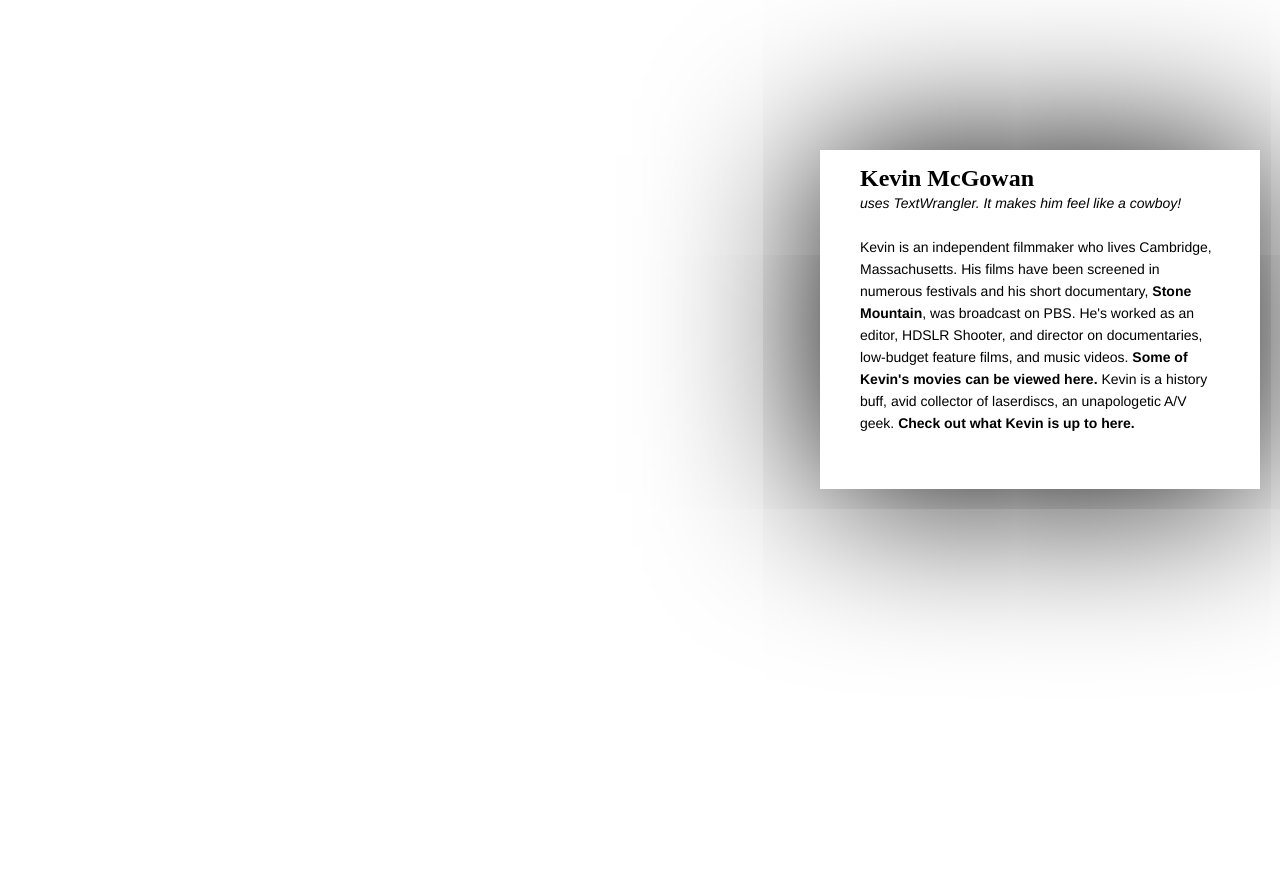
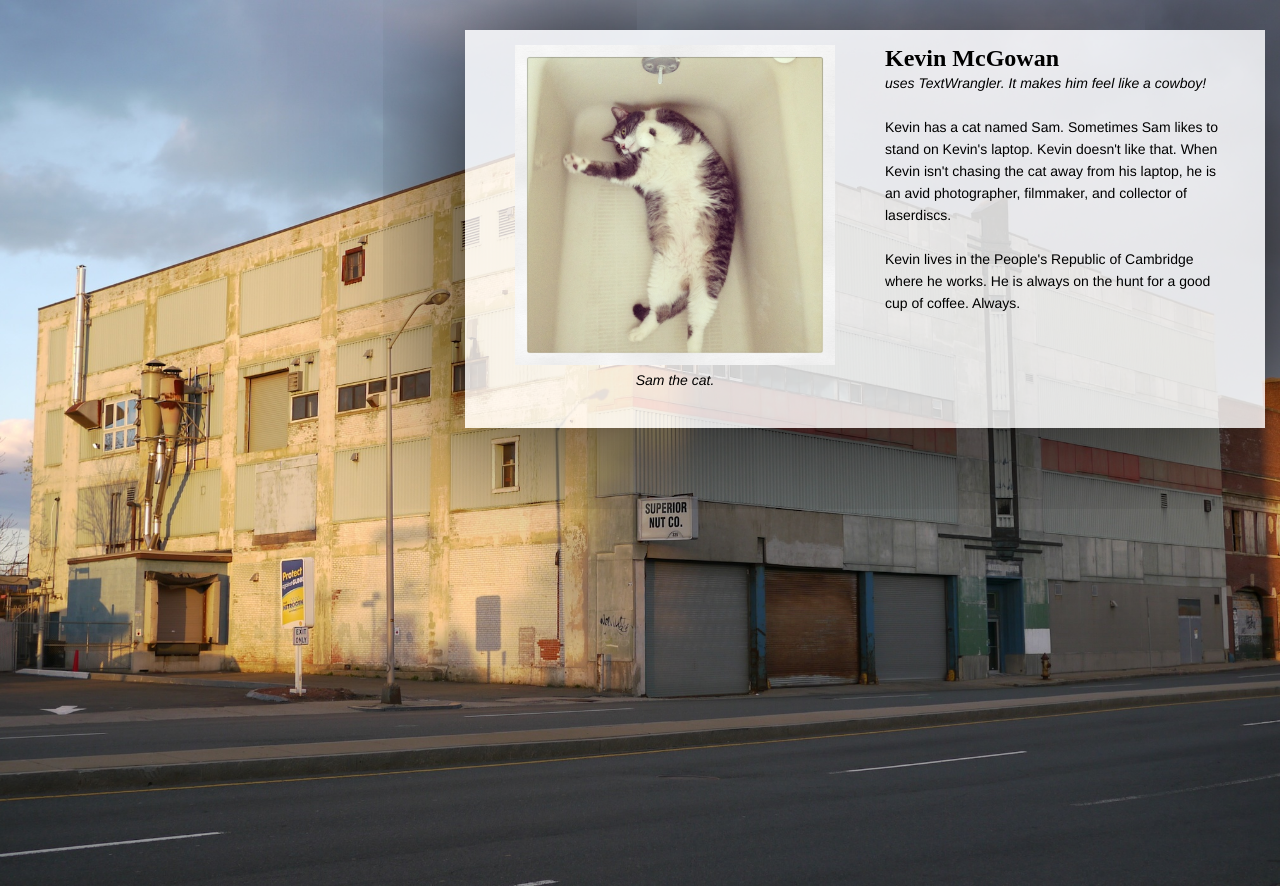
Before and after one commit to KevinMartinMcGowan/p1.classykevin.biz, a PHP site: page / in a window 1280 px wide. Run offline with PHP 8.4, Linux system fonts and the light colour scheme; some libraries are stand-ins or nearby versions.

Commit message:
Updated copy and images

```diff
--- a/index.php
+++ b/index.php
@@ -7,24 +7,45 @@
 
 		<link rel="stylesheet" type="text/css" href="style.css">
 
-		<!--include jquery & backstretch-->
-		<script type="text/javascript" src="http://ajax.googleapis.com/ajax/libs/jquery/1.4.2/jquery.min.js"></script>
-		<script type="text/javascript" src="jquery.backstretch.min.js"></script>
-		<script type="text/javascript">
-			$.backstretch("placeholder.jpg", {speed: 150});
-		</script>
 
 	</head>
 
 	<body>
 
-		<div id="info">
-			<h2>Kevin McGowan</h2>
-			<p class="i">uses TextWrangler. It makes him feel like a cowboy!</p>
-			<p>Kevin is an independent filmmaker who lives Cambridge, Massachusetts.  His 		films have been screened in numerous festivals and his short documentary, <a href="http://vimeo.com/6712822">Stone Mountain</a>, was broadcast on PBS.  He's worked as an editor, HDSLR Shooter, and director on documentaries, low-budget feature films, and music videos.  <a href="https://vimeo.com/album/2082152">Some of Kevin's movies can be viewed here.</a>  Kevin is a history buff, avid collector of laserdiscs, an unapologetic A/V geek. <a href="http://kevinmartinmcgown.tumblr.com/">Check out what Kevin is up to here.</p>
-			<br />
+		<div id="wrapper">
+
+
+			<div id="info">
+				<h2>Kevin McGowan</h2>
+
+				<p class="i">uses TextWrangler. It makes him feel like a cowboy!</p>
+
+				<p>Kevin has a cat named Sam.  Sometimes Sam likes to stand on Kevin's
+				laptop.  Kevin doesn't like that.  When Kevin isn't chasing the cat away
+				from his laptop, he is an avid photographer, filmmaker, and collector of
+				laserdiscs.</p>
+
+				<p>Kevin lives in the People's Republic of Cambridge where he works.  He
+				is always on the hunt for a good cup of coffee.  Always.
+				</p>
+
+
+			</div>
+
+			<div id="photo">
+				<img src="sam.jpg" height="320" width="320" />
+				<br>
+				<p class="i">Sam the cat.</p>
+			</div>
+
 
 		</div>
+<!--include jquery & backstretch-->
+		<script type="text/javascript" src="http://ajax.googleapis.com/ajax/libs/jquery/1.4.2/jquery.min.js"></script>
+		<script type="text/javascript" src="jquery.backstretch.min.js"></script>
+		<script type="text/javascript">
+			$.backstretch("nutco.jpg", {speed: 150});
+		</script>
 
 	</body>
 
--- /dev/null
+++ b/jquery.backstretch.min.js
@@ -0,0 +1,11 @@
+/*
+ * jQuery Backstretch
+ * Version 1.1.2
+ * http://srobbin.com/jquery-plugins/jquery-backstretch/
+ *
+ * Add a dynamically-resized background image to the page
+ *
+ * Copyright (c) 2010 Scott Robbin (srobbin.com)
+ * Dual licensed under the MIT and GPL licenses.
+*/
+(function(a){a.backstretch=function(k,i,l){function m(c){try{f={left:0,top:0};d=e.width();b=d/j;if(b>=e.height()){g=(b-e.height())/2;h.centeredY&&a.extend(f,{top:"-"+g+"px"})}else{b=e.height();d=b*j;g=(d-e.width())/2;h.centeredX&&a.extend(f,{left:"-"+g+"px"})}a("#backstretch img").width(d).height(b).css(f)}catch(n){}typeof c=="function"&&c()}var h={centeredX:true,centeredY:true,speed:0},e="onorientationchange"in window?a(document):a(window),j,d,b,g,f;i&&typeof i=="object"&&a.extend(h,i);a(document).ready(function(){if(k){var c= a("<div />").attr("id","backstretch").css({left:0,top:0,position:"fixed",overflow:"hidden",zIndex:-9999}),n=a("<img />").css({position:"relative",display:"none"}).bind("load",function(o){var p=a(this);j=a(o.target).width()/a(o.target).height();m(function(){p.fadeIn(h.speed,function(){typeof l=="function"&&l()})})}).appendTo(c);a("body").prepend(c);n.attr("src",k);a(window).resize(m)}});return this}})(jQuery);
--- a/style.css
+++ b/style.css
@@ -4,8 +4,12 @@
 		a:hover { color: #990000; border-bottom: 1px solid rgba(255,255,255,1); }
 
 
-		#info { width: 360px; padding: 15px 40px; margin: 150px 20px 0 auto !important; background-color: rgba(255, 255, 255, 0.8);
+		#wrapper { width: 720px; padding: 15px 40px; margin: 30px 15px 0 auto !important; background-color: rgba(255, 255, 255, 0.8);
 				-webkit-box-shadow: 0px 5px 170px black; -moz-box-shadow: 0px 5px 170px black; box-shadow: 0px 5px 170px black;}
+
+		#photo {  width: 340px;  /*float: right;*/ text-align: center;}
+
+		#info {	width: 340px; padding 10px;	float: right;}
 
 		.i {font-style:italic;}
 
```
Also changed, not shown: nutco.jpg (added), sam.JPG (added).
